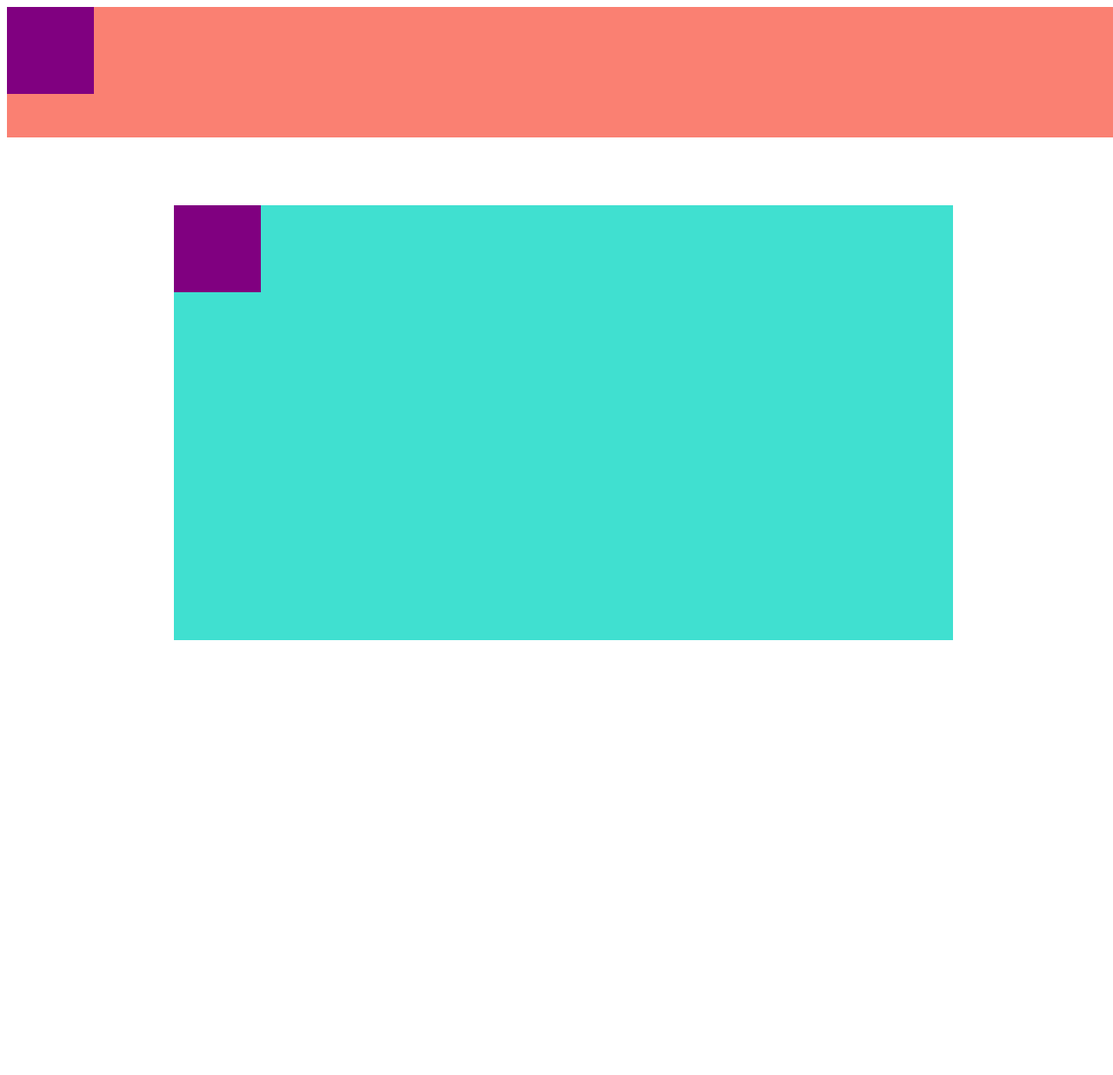
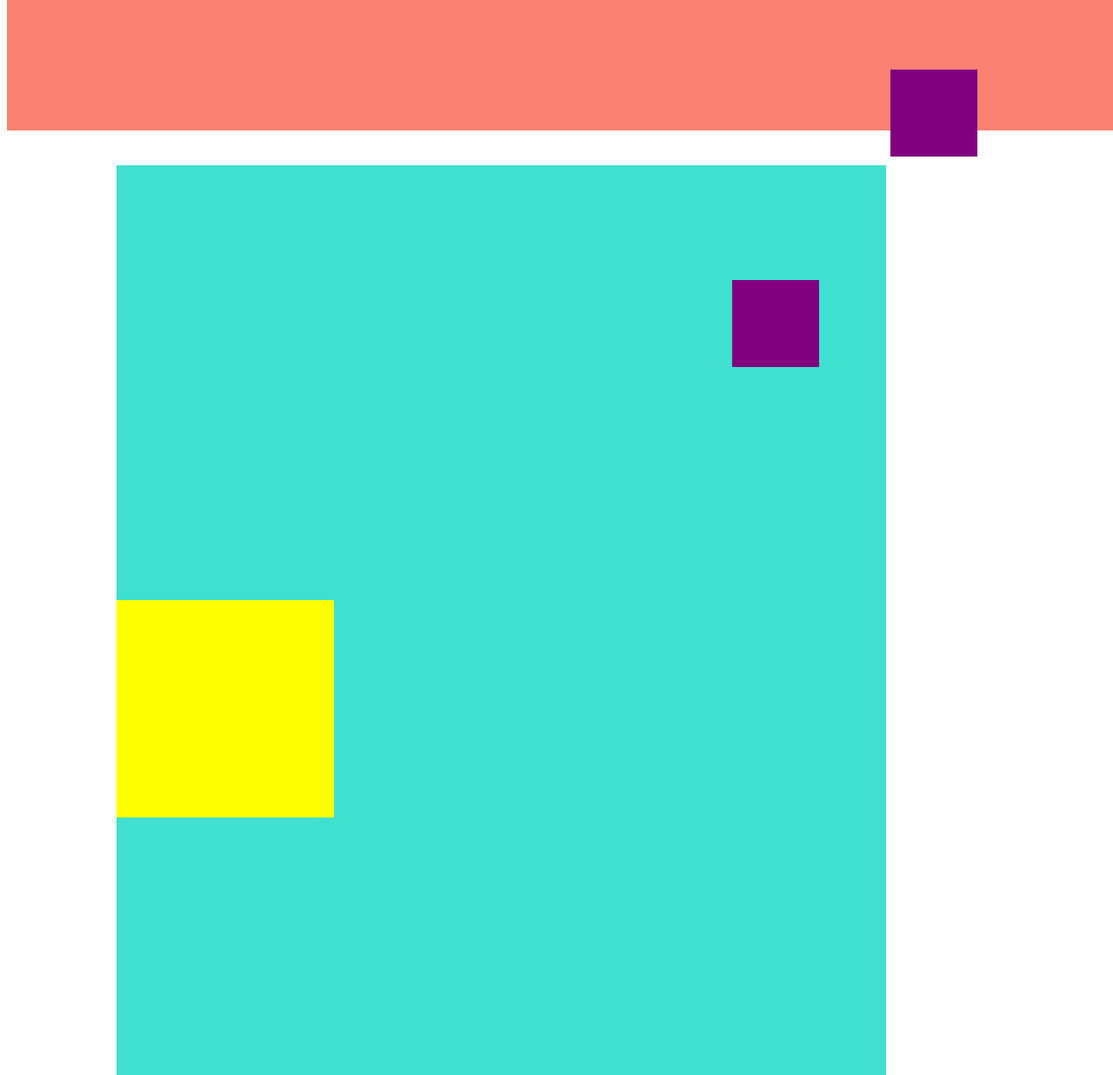
Before and after one commit to NathanZog/ExerciceCSS3, a plain HTML site: page index.html in a window 1280 px wide. Shown: the top 1236 px of the page at 87% size. Before the commit the page ends 800 px from the top, so only its background shows below. Drawn offline with Linux system fonts and the light colour scheme.

Commit message:
derniere save exo fini

```diff
--- a/index.html
+++ b/index.html
@@ -8,18 +8,23 @@
     <title>Document</title>
 </head>
 <body>
+
+
     <div class="fixed">
-        <div class="absolute">
+    </div>
+    <div class="absolute1">
+        </div>
+    <div class="turquoise1">
+        <div class="absolute2">
 
         </div>
-        <div class="turquoise1">
-            <div class="absolute">
+    </div>
 
-            </div>
+    <div class="turquoise2">
+        <div class="yellow">
+
         </div>
     </div>
-    <div class="turquoise 2">
-        <div></div>
-    </div>
+
 </body>
 </html>
--- a/public/css/style.css
+++ b/public/css/style.css
@@ -1,20 +1,50 @@
 .fixed{
-    position: absolute;
     position: fixed;
     height: 150px;
     width: 100%;
     background-color: salmon;
+    top: 0%;
+    z-index: 1;
 }
-.absolute{
+.absolute1{
+    position: absolute;
     height: 100px;
     width: 100px;
+    left: 80%;
     background-color: purple;
+    top: 10%;
+    z-index: 1;
+}
+.absolute2{
+    position: absolute;
+    height: 100px;
+    width: 100px;
+    left: 80%;
+    background-color: purple;
+    margin-top: 15%;
+
 }
 .turquoise1{
-    position: absolute;
+    position: relative;
     height: 500px;
     width: 70%;
     background-color: turquoise;
-    margin-top: 10%;
-    margin-left: 15%;
+    margin-left: 10%;
+    margin-top: 15%;
 }
+.turquoise2{
+    position: relative;
+    height: 2000px;
+    width: 70%;
+    background-color: turquoise;
+    margin-left: 10%;
+    z-index: 2;
+}
+.yellow{
+    position: sticky;
+    height: 250px ;
+    width: 250px ;
+    background-color: yellow;
+    top: 10px;
+    z-index: 2;
+}
```
